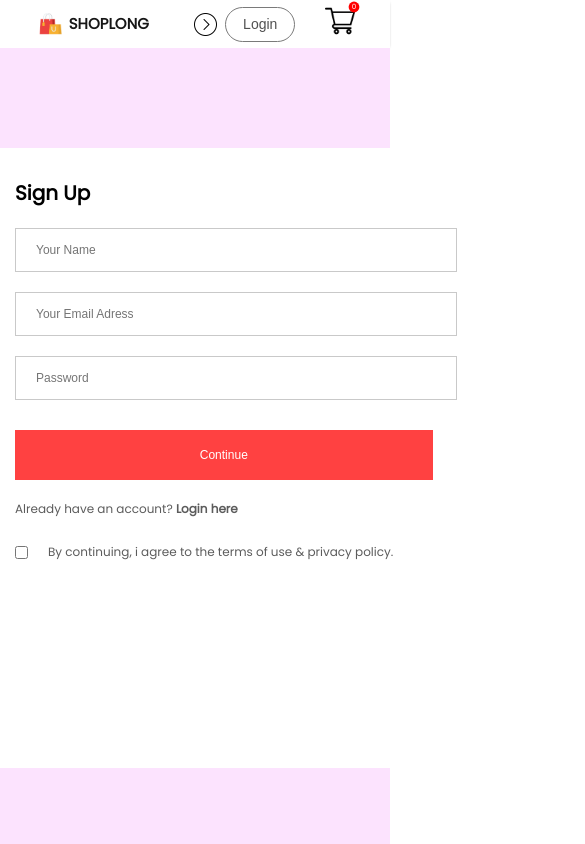
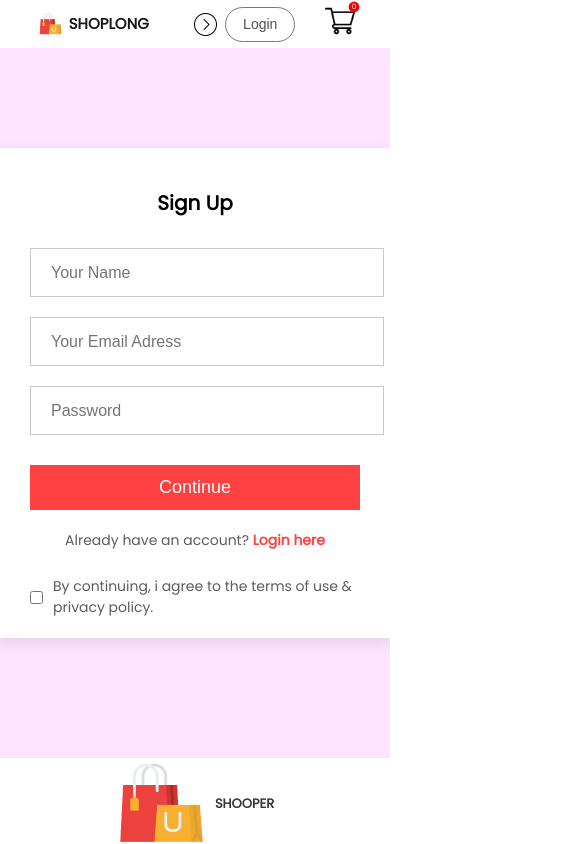
Before and after one commit to Dahbi-Dev/E-commerce, a React (Create React App) app: page /login in a window 390 px wide. Shown: the top 844 px of the page, 585 px wide, since content can reach past the window. Built offline with nearby package versions, Linux system fonts and the light colour scheme.

Commit message:
make website responsive

```diff
--- a/src/Components/Breadcrum/Breadcrum.css
+++ b/src/Components/Breadcrum/Breadcrum.css
@@ -1,3 +1,8 @@
+a{
+    text-decoration: none;
+    color: #5e5e5e;
+}
+
 .breadcrum{
     display: flex;
     align-items: center;
--- a/src/Components/Breadcrum/Breadcrum.jsx
+++ b/src/Components/Breadcrum/Breadcrum.jsx
@@ -6,7 +6,7 @@ function Breadcrum(props) {
     const {product} = props;
   return (
     <div className='breadcrum'>
-        HOME <img src={arrow_icon} alt="" /> SHOP <img src={arrow_icon} alt="" /> {product.category} <img src={arrow_icon} alt="" /> {product.name}
+       <a href="/">HOME</a>  <img src={arrow_icon} alt="" /> SHOP <img src={arrow_icon} alt="" /> <a href={`/${product.category}s`}>{product.category}</a> <img src={arrow_icon} alt="" /> {product.name}
     </div>
   )
 }
--- a/src/Components/Navbar/Navbar.css
+++ b/src/Components/Navbar/Navbar.css
@@ -11,6 +11,7 @@
     display: flex;
     align-items: center;
     gap: 10px;
+    cursor: pointer;
 }
 
 .nav-logo p {
--- a/src/Components/Navbar/Navbar.jsx
+++ b/src/Components/Navbar/Navbar.jsx
@@ -1,6 +1,5 @@
-import React, { useContext, useRef, useState } from "react";
-import { Link } from "react-router-dom";
-
+import React, { useContext, useRef, useState, useEffect } from "react";
+import { Link, Navigate, useLocation, useNavigate } from "react-router-dom";
 import "./Navbar.css";
 import Logo_icon from "../Assets/logo.png";
 import Cart_icon from "../Assets/cart_icon.png";
@@ -9,48 +8,80 @@ import mav_dropdown from "../Assets/nav_dropdown.png";
 
 function Navbar() {
   const { getTotalCartItems } = useContext(ShopContext);
+  const location = useLocation();
   const [menu, setMenu] = useState("shop");
   const menuRef = useRef();
 
   const dropdown_toggle = (e) => {
-      menuRef.current.classList.toggle('nav-menu-visible')
-      e.target.classList.toggle('open')
+    menuRef.current.classList.toggle("nav-menu-visible");
+    e.target.classList.toggle("open");
+  };
+
+  const closeMenu = () => {
+    menuRef.current.classList.remove("nav-menu-visible");
+  };
+
+  const handleMenuClick = (menuName) => {
+    setMenu(menuName);
+    closeMenu(); // Close the menu after selecting an item
+  };
+
+  // Update the menu state based on the current path
+  useEffect(() => {
+    const path = location.pathname;
+    if (path.includes("/mens")) {
+      setMenu("mens");
+    } else if (path.includes("/womens")) {
+      setMenu("womens");
+    } else if (path.includes("/kids")) {
+      setMenu("kids");
+    } else {
+      setMenu("shop");
+    }
+  }, [location.pathname]);
+  // eslint-disable-next-line no-undef
+  const navigate = useNavigate();
+
+  const handleNavigate = () => {
+    navigate('/');
   };
 
   return (
     <div className="navbar">
-      <div className="nav-logo">
-        <img src={Logo_icon} alt="cart_icon" />
+      <div onClick={handleNavigate} className="nav-logo">
+        <img  src={Logo_icon} alt="logo_icon" />
         <p>SHOPLONG</p>
       </div>
-      <img className="nav-dropdown" onClick={dropdown_toggle} src={mav_dropdown} alt="" />
+      <img
+        className="nav-dropdown"
+        onClick={dropdown_toggle}
+        src={mav_dropdown}
+        alt="dropdown_icon"
+      />
       <ul ref={menuRef} className="nav-menu">
-        <li onClick={() => setMenu("shop")}>
+        <li onClick={() => handleMenuClick("shop")}>
           <Link className="link" to="/">
             Shop
-          </Link>{" "}
-          {menu === "shop" ? <hr /> : <></>}
+          </Link>
+          {menu === "shop" && <hr />}
         </li>
-        <li onClick={() => setMenu("mens")}>
-          {" "}
+        <li onClick={() => handleMenuClick("mens")}>
           <Link className="link" to="/mens">
             Men
-          </Link>{" "}
-          {menu === "mens" ? <hr /> : <></>}
+          </Link>
+          {menu === "mens" && <hr />}
         </li>
-        <li onClick={() => setMenu("womens")}>
-          {" "}
+        <li onClick={() => handleMenuClick("womens")}>
           <Link className="link" to="/womens">
             Women
-          </Link>{" "}
-          {menu === "womens" ? <hr /> : <></>}
+          </Link>
+          {menu === "womens" && <hr />}
         </li>
-        <li onClick={() => setMenu("kids")}>
-          {" "}
+        <li onClick={() => handleMenuClick("kids")}>
           <Link className="link" to="/kids">
             Kids
-          </Link>{" "}
-          {menu === "kids" ? <hr /> : <></>}
+          </Link>
+          {menu === "kids" && <hr />}
         </li>
       </ul>
       <div className="nav-login-cart">
--- a/src/Pages/CSS/LoginSignup.css
+++ b/src/Pages/CSS/LoginSignup.css
@@ -1,32 +1,37 @@
-.loginSignup{
+.loginSignup {
     width: 100%;
-    height:80vh ;
+    min-height: 80vh;
     background: #fce3fe;
     padding-top: 100px;
     padding-bottom: 120px;
-
+    display: flex;
+    justify-content: center;
+    align-items: center;
+    box-sizing: border-box;
 }
 
-.loginSignup-container{
-    width: 580px;
-    height: 600px;
+.loginSignup-container {
+    width: 100%;
+    max-width: 580px;
     background: white;
-    margin: auto;
     padding: 40px 60px;
-
-
+    box-shadow: 0px 4px 12px rgba(0, 0, 0, 0.1);
+    box-sizing: border-box;
 }
 
 .loginSignup-container h1 {
     margin: 20px 0px;
+    font-size: 28px;
+    text-align: center;
 }
+
 .loginSignup-fields {
     display: flex;
     flex-direction: column;
     gap: 20px;
     margin-top: 30px;
+}
 
-}
 .loginSignup-fields input {
     height: 72px;
     width: 100%;
@@ -38,7 +43,7 @@
 }
 
 .loginSignup-container button {
-    width: 580px;
+    width: 100%;
     height: 72px;
     color: white;
     background: #ff4141;
@@ -48,115 +53,83 @@
     font-weight: 500;
     cursor: pointer;
 }
+
 .loginSignup-login {
     margin-top: 20px;
     color: #5c5c5c;
     font-size: 18px;
     font-weight: 500;
+    text-align: center;
 }
 
-.loginSignup-login span{
-    color: #5c5c5c;
+.loginSignup-login span {
+    color: #ff4141;
     font-weight: 600;
+    cursor: pointer;
 }
 
-.loginSignup-agree{
+.loginSignup-agree {
     display: flex;
     align-items: center;
     margin-top: 25px;
-    gap: 20px;
+    gap: 10px;
     color: #5c5c5c;
     font-size: 18px;
     font-weight: 500;
-
 }
 
-@media(max-width:1280){
-
-    .loginSignup{
-        padding: 50px;
-
-    }
-    .loginSignup-container{
-        width: auto;
-        max-width: 500px;
-        max-height: 500px;
-    }
-    .loginSignup-container h1 {
-        margin:10px 0px ;
-    }
-    .loginSignup-fields {
-        gap: 20px;
-        margin-top: 20px;
+@media (max-width: 1280px) {
+    .loginSignup-container {
+        padding: 30px 40px;
     }
     .loginSignup-fields input {
         height: 65px;
-        width: 93%;
     }
     .loginSignup-container button {
-        width: 100%;
         height: 65px;
+        font-size: 22px;
+    }
+}
 
+@media (max-width: 800px) {
+    .loginSignup-container {
+        padding: 20px 30px;
     }
-
-    .loginSignup-login{
+    .loginSignup-container h1 {
+        font-size: 25px;
+    }
+    .loginSignup-fields input {
+        height: 55px;
+    }
+    .loginSignup-container button {
+        height: 55px;
+        font-size: 20px;
+    }
+    .loginSignup-login {
         font-size: 16px;
     }
-    .loginSignup-agree{
+    .loginSignup-agree {
         font-size: 16px;
     }
 }
-@media(max-width:800px){
-    .loginSignup-container{
-        padding: 30px 50px;
-    }
-    .loginSignup-container h1{
-        font-size: 25px;
-    }
-    .loginSignup-fields {
-        margin-top: 20px;
+
+@media (max-width: 500px) {
+
+    .loginSignup-container h1 {
+        font-size: 20px;
     }
     .loginSignup-fields input {
-        height: 50px;
+        height: 45px;
+        font-size: 16px;
     }
     .loginSignup-container button {
-        height: 50px;
-        width: 601px;
-        font-size: 16px;
+        height: 45px;
+        font-size: 18px;
     }
-    .loginSignup-login{
+    .loginSignup-login {
         font-size: 14px;
     }
-    .loginSignup-agree{
+    .loginSignup-agree {
         font-size: 14px;
     }
-
 }
-@media(max-width:500px){
-    .loginSignup-container{
-        padding: 10px 15px;
-    }
-    .loginSignup-container h1{
-        font-size: 20px;
-    }
-    .loginSignup-fields {
-        margin-top: 15px;
-    }
-    .loginSignup-fields input {
-        height: 40px;
-        width:72%;
-        font-size: 12px;
-    }
-    .loginSignup-container button {
-        height: 50px;
-        font-size: 12px;
-        width:72%;
-    }
-    .loginSignup-login{
-        font-size: 12px;
-    }
-    .loginSignup-agree{
-        font-size: 12px;
-    }
-
-}
```
